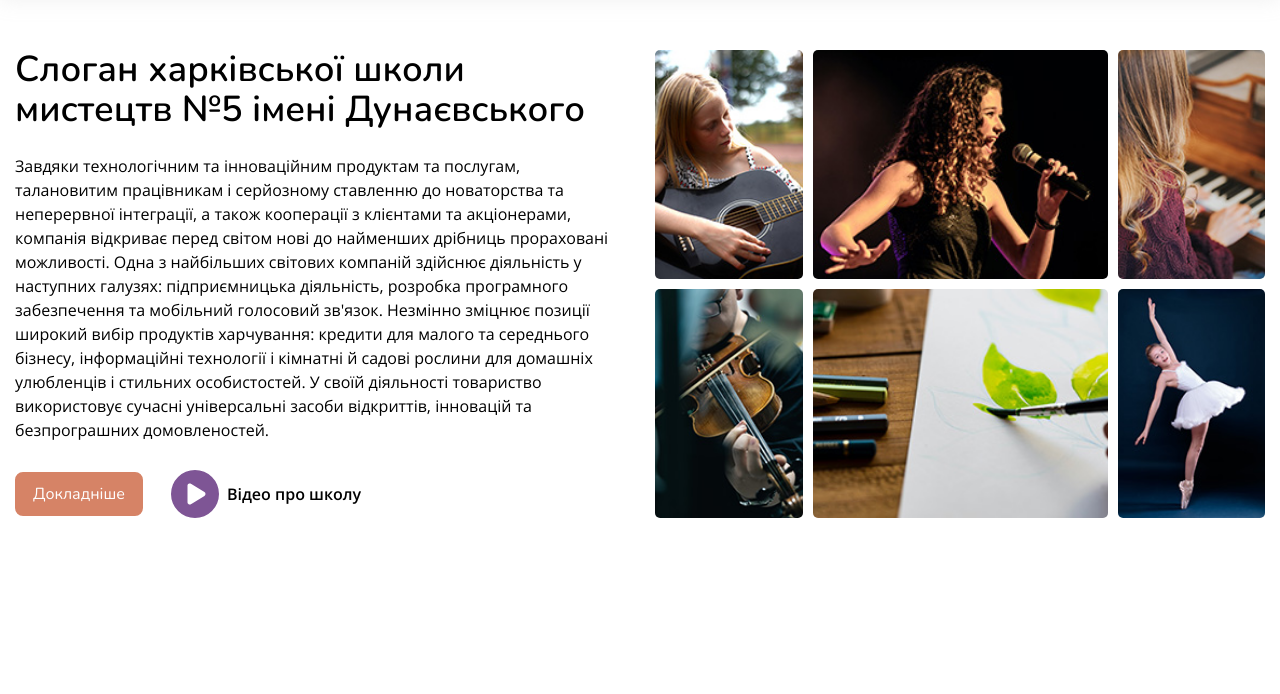
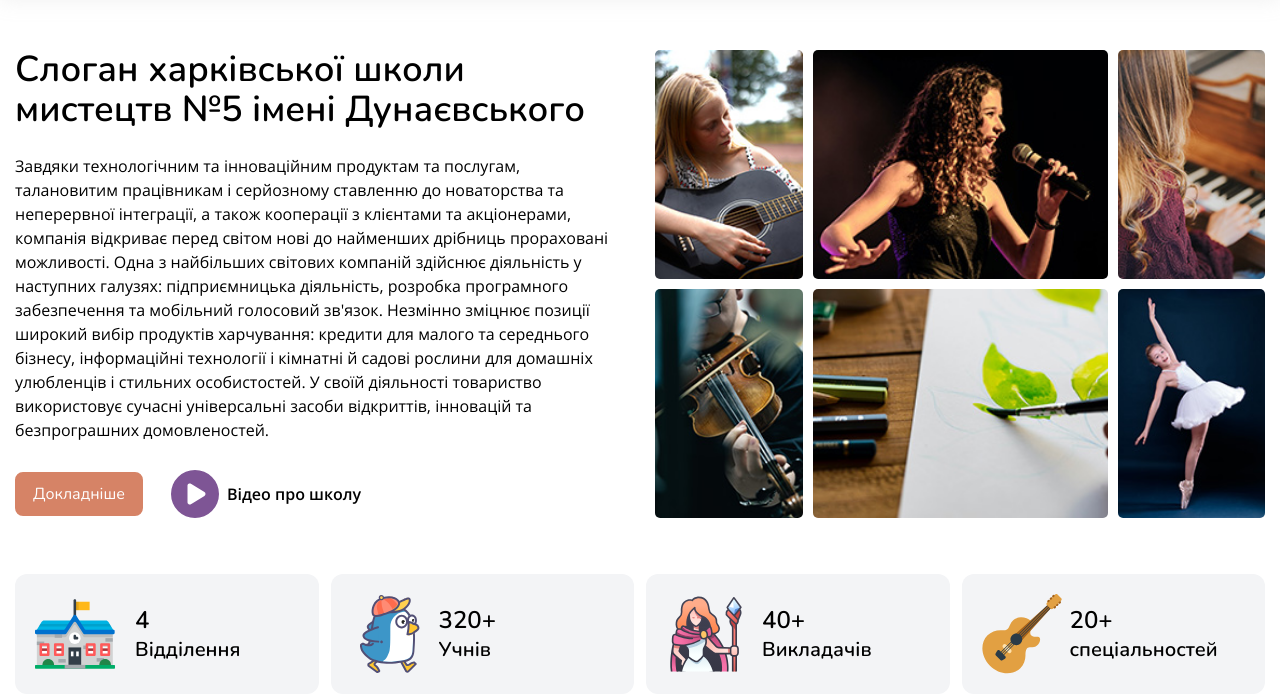
Before and after one commit to Denwebart/art-tailwind, a website: page build/index.html in a window 1280 px wide. Shown: the part 202-896 px from the top of the page. Before the commit the page ends 800 px from the top, so only its background shows below. Drawn offline with Linux system fonts and the light colour scheme.

Commit message:
Statistic section created

```diff
--- a/build/index.html
+++ b/build/index.html
@@ -147,5 +147,42 @@
         </div>
       </main>
     </section>
+    <section>
+      <div class="container">
+        <div class="flex flex-wrap items-center gap-3">
+          <div class="flex min-w-0 flex-1 items-center rounded-xl bg-[#f3f4f6] p-5">
+            <img src="img/icons/school.svg" class="h-20 w-20" alt="school" />
+            <div class="ml-5 flex flex-col">
+              <span class="font-headings text-2xl font-semibold">4</span>
+              <span class="font-headings text-xl font-semibold">Відділення</span>
+            </div>
+          </div>
+
+          <div class="flex min-w-0 flex-1 items-center rounded-xl bg-[#f3f4f6] p-5">
+            <img src="img/icons/penguin2.svg" class="h-20 w-20" alt="penguin" />
+            <div class="ml-2 flex flex-col">
+              <span class="font-headings text-2xl font-semibold">320+</span>
+              <span class="font-headings text-xl font-semibold">Учнів</span>
+            </div>
+          </div>
+
+          <div class="flex min-w-0 flex-1 items-center rounded-xl bg-[#f3f4f6] p-5">
+            <img src="img/icons/wizard.svg" class="h-20 w-20" alt="wizard" />
+            <div class="ml-4 flex flex-col">
+              <span class="font-headings text-2xl font-semibold">40+</span>
+              <span class="font-headings text-xl font-semibold">Викладачів</span>
+            </div>
+          </div>
+
+          <div class="flex min-w-0 flex-1 items-center rounded-xl bg-[#f3f4f6] p-5">
+            <img src="img/icons/guitar.svg" class="h-20 w-20" alt="guitar" />
+            <div class="ml-2 flex flex-col">
+              <span class="font-headings text-2xl font-semibold">20+</span>
+              <span class="font-headings text-xl font-semibold">спеціальностей</span>
+            </div>
+          </div>
+        </div>
+      </div>
+    </section>
   </body>
 </html>
```
Also changed, not shown: build/css/style.css, build/img/icons/guitar.svg (added), build/img/icons/penguin.svg (added), build/img/icons/penguin2.svg (added), build/img/icons/professor.svg (added), build/img/icons/school.svg (added), build/img/icons/wizard.svg (added).
